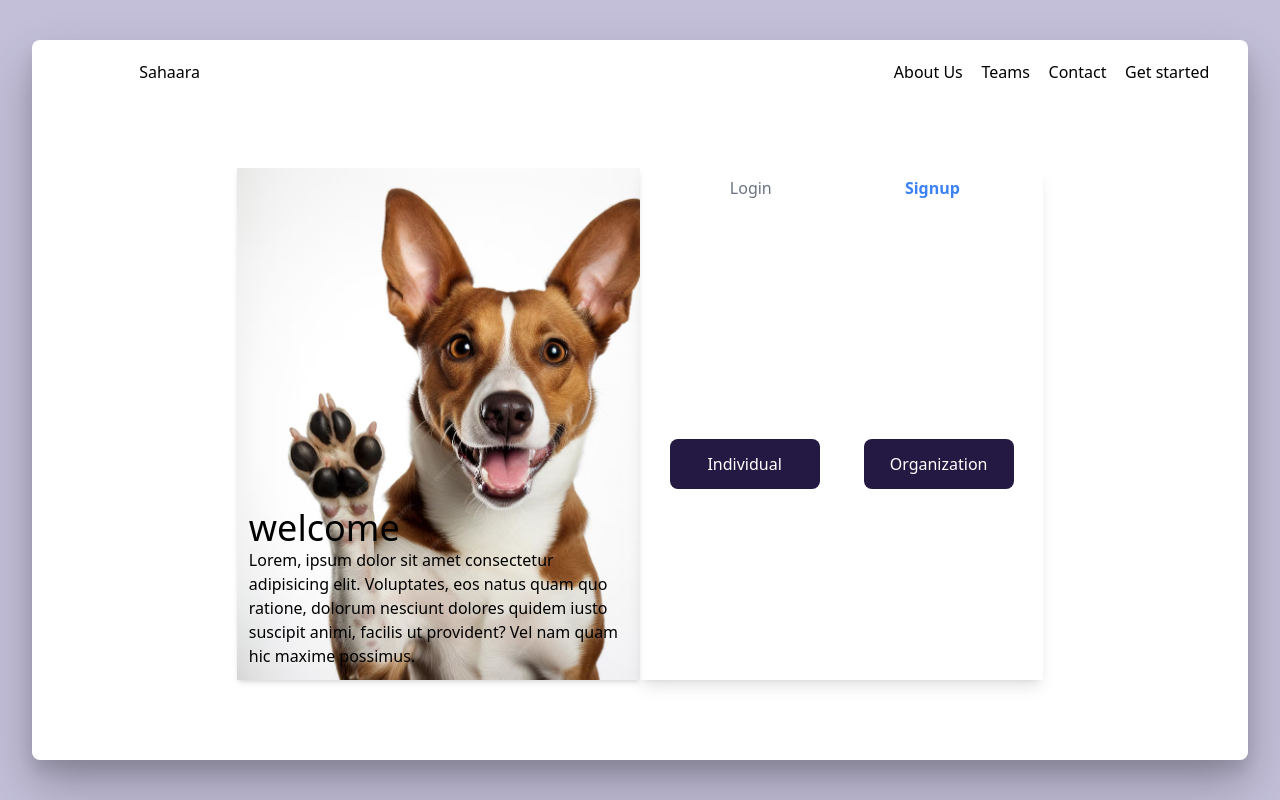
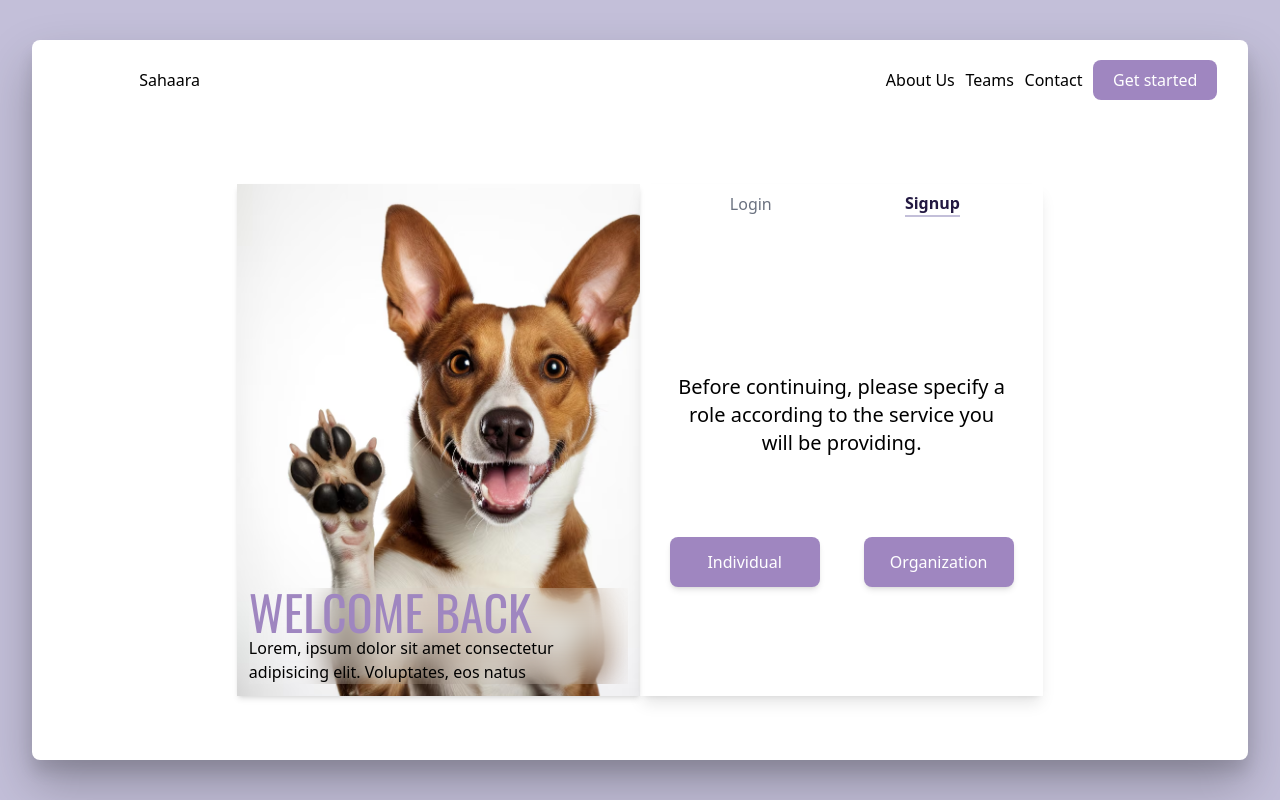
Before and after one commit to suminashrestha/Sahaara, a React (Vite) app in the folder frontend/: page /join/signup in a window 1280 px wide. Built offline with nearby package versions, Linux system fonts and the light colour scheme.

Commit message:
implement design

```diff
--- a/frontend/package.json
+++ b/frontend/package.json
@@ -12,6 +12,7 @@
   "dependencies": {
     "react": "^18.2.0",
     "react-dom": "^18.2.0",
+    "react-icons": "^5.2.1",
     "react-router": "^6.23.1",
     "react-router-dom": "^6.23.1",
     "zod": "^3.23.8"
--- a/frontend/src/components/Button.tsx
+++ b/frontend/src/components/Button.tsx
@@ -9,7 +9,7 @@ export default function Button({
 }) {
   return (
     <button
-      className={`bg-btnColor px-5 py-2 text-white rounded-lg ${className} hover: bg-btnHover`}
+      className={`bg-btnColor px-5 py-2 text-white rounded-lg ${className} hover:bg-btnHover` }
       onClick={onClick}
     >
       {children}
--- a/frontend/src/components/LandingNav.tsx
+++ b/frontend/src/components/LandingNav.tsx
@@ -1,4 +1,5 @@
-import { NavLink} from "react-router-dom";
+import { NavLink } from "react-router-dom";
+import Button from "./Button";
 export default function LandingNav() {
   return (
     <nav>
@@ -13,13 +14,15 @@ export default function LandingNav() {
             <NavLink to="/about">About Us</NavLink>
           </li>
           <li>
-            <NavLink  to="/teams">Teams</NavLink>
+            <NavLink to="/teams">Teams</NavLink>
           </li>
           <li>
-            <NavLink  to="/contact">Contact</NavLink>
+            <NavLink to="/contact">Contact</NavLink>
           </li>
           <li>
-            <NavLink  to="/join">Get started</NavLink>
+            <NavLink to="/join">
+              <Button>Get started</Button>
+            </NavLink>
           </li>
         </div>
       </ul>
--- a/frontend/src/components/Login.tsx
+++ b/frontend/src/components/Login.tsx
@@ -1,4 +1,5 @@
 import { useState } from "react";
+import {CiLogin} from "react-icons/ci";
 import Button from "./Button";
 import InputField from "./InputField";
 import { Link } from "react-router-dom";
@@ -7,12 +8,20 @@ function Login() {
   const [username, setUsername] = useState("");
   const [password, setPassword] = useState("");
 
-
   return (
-    <form className="flex flex-col h-[100%] p-5 gap-6 justify-center">
-      <p>Welcome to Sahaara! </p>
-      <InputField placeholder="Enter username/email" type="text" value={username} onChange={(e)=>setUsername(e.target.value)}/>
-      <InputField placeholder="Enter Password" type="password" value={password} onChange={(e)=>setPassword(e.target.value)}/>
+    <form className="flex flex-col h-full px-5 gap-6 justify-center">
+      <InputField
+        placeholder="Enter username/email"
+        type="text"
+        value={username}
+        onChange={(e) => setUsername(e.target.value)}
+      />
+      <InputField
+        placeholder="Enter Password"
+        type="password"
+        value={password}
+        onChange={(e) => setPassword(e.target.value)}
+      />
       <ul className="flex ">
         <li className="flex w-[50%] gap-2 items-center">
           <input type="checkbox" className="rounded-lg h-5 w-5" />
@@ -22,7 +31,7 @@ function Login() {
           <Link to="/reset">Forgot password?</Link>
         </li>
       </ul>
-      <Button className="bg-green-500">Login</Button>
+      <Button>Login</Button>
     </form>
   );
 }
--- a/frontend/src/components/SignLoginNav.tsx
+++ b/frontend/src/components/SignLoginNav.tsx
@@ -1,23 +1,24 @@
 import { NavLink } from "react-router-dom";
-function SignLoginNav({status, setStatus}) {
+
+function SignLoginNav({ status, setStatus }) {
   return (
     <nav>
-      <ul className="flex w-[fit] justify-between h-[40px] items-center p-5">
-        <li className="w-[50%] flex justify-center" onClick={()=>setStatus("login")}>
+      <ul className="flex w-full justify-between h-[40px] items-center p-5">
+        <li className="flex-1 flex justify-center" onClick={() => setStatus("login")}>
           <NavLink
             to="login"
             className={({ isActive }) =>
-              isActive ? "text-blue-500 font-bold " : "text-gray-500"
+              isActive ? "text-btnHover font-bold border-b-2 border-primary" : "text-gray-500"
             }
           >
             Login
           </NavLink>
         </li>
-        <li className="flex justify-center w-[50%]"  onClick={()=>setStatus("signup")}>
+        <li className="flex-1 flex justify-center" onClick={() => setStatus("signup")}>
           <NavLink
             to="signup"
             className={({ isActive }) =>
-              isActive ? "text-blue-500 font-bold" : "text-black"
+              isActive ? "text-btnHover font-bold border-b-2 border-primary" : "text-gray-500"
             }
           >
             Signup
--- a/frontend/src/components/Signup.tsx
+++ b/frontend/src/components/Signup.tsx
@@ -1,6 +1,7 @@
 import { useEffect, useState } from "react";
 import Button from "./Button";
 import InputField from "./InputField";
+import { IoArrowBackCircleSharp } from "react-icons/io5";
 import { formSchema } from "../validators/signupValidators";
 
 function Signup() {
@@ -9,29 +10,46 @@ function Signup() {
   const [password, setPassword] = useState("");
   const [userMode, setUserMode] = useState("");
 
+  function handleBack() {
+    setUserMode("");
+  }
+
   return (
     <>
       {userMode === "" && (
-        <div className="flex h-[100%] w-[100%] items-center justify-center gap-11">
+        <div className="flex flex-col items-center justify-center gap-20 h-full p-9">
+          <p className="text-xl text-center">
+            Before continuing, please specify a role according to the service
+            you will be providing.
+          </p>
+          <div className="flex items-center justify-center gap-11">
             <Button
               onClick={() => setUserMode("individual")}
-              className="h-[50px] w-[150px] px-3 py-2"
+              className="h-[50px] w-[150px] px-3 py-2 shadow-md"
             >
               Individual
             </Button>
             <Button
               onClick={() => setUserMode("organization")}
-              className="h-[50px] w-[150px] px-3 py-2"
+              className="h-[50px] w-[150px] px-3 py-2 shadow-md"
             >
               Organization
             </Button>
+          </div>
         </div>
       )}
 
       {userMode && (
         <form className="flex flex-col h-[100%] p-5 gap-5 justify-center">
+          <button onClick={handleBack}>
+            <IoArrowBackCircleSharp size={30} />
+          </button>
           <InputField
-            placeholder={userMode==="organization"? "Enter name": "Enter username"}
+            placeholder={
+              userMode === "organization"
+                ? "Enter Organization name"
+                : "Enter username"
+            }
             type="text"
             value={username}
             onChange={(e) => setUsername(e.target.value)}
@@ -51,7 +69,7 @@ function Signup() {
             onChange={(e) => setPassword(e.target.value)}
           />
 
-          <Button className="bg-green-500">Signup</Button>
+          <Button>Signup</Button>
         </form>
       )}
     </>
--- a/frontend/src/components/SignupLoginSidebar.tsx
+++ b/frontend/src/components/SignupLoginSidebar.tsx
@@ -1,18 +1,23 @@
-function SignupLoginSidebar({ status }) {
+function SignupLoginSidebar({ status }: { status: string }) {
   return (
     <div className=" h-[80%] w-[40%] shadow-md bg-cover bg-[url('/dog.avif')] flex flex-col-reverse items-center p-3">
       {status === "login" && (
-        <div>
-          <h2 className="text-4xl">welcome</h2>
+        <div className="backdrop-blur-lg w-full">
+          <h2 className="text-5xl font-Oswald text-btnColor">WELCOME BACK</h2>
           <p>
             Lorem, ipsum dolor sit amet consectetur adipisicing elit.
-            Voluptates, eos natus quam quo ratione, dolorum nesciunt dolores
-            quidem iusto suscipit animi, facilis ut provident? Vel nam quam hic
-            maxime possimus.
+            Voluptates, eos natus
           </p>
         </div>
       )}
-      {status === "signup" && <h2>shdknf</h2>}
+      {status === "signup" && (
+        <div className="backdrop-blur-lg w-full">
+          <h2 className="text-5xl font-Oswald text-btnColor">BE A SAAHARA</h2>
+          <p>
+            By registering
+          </p>
+        </div>
+      )}
     </div>
   );
 }
--- a/frontend/src/index.css
+++ b/frontend/src/index.css
@@ -1,3 +1,4 @@
+@import url('https://fonts.googleapis.com/css2?family=Oswald:wght@200..700&display=swap');
 @tailwind base;
 @tailwind components;
 @tailwind utilities;
--- a/frontend/tailwind.config.js
+++ b/frontend/tailwind.config.js
@@ -1,6 +1,5 @@
 /** @type {import('tailwindcss').Config} */
 export default {
-  content: ["./index.html", "./src/**/*.{js,ts,jsx,tsx}"],
   content: ["./index.html", "./src/**/*.{js,ts,jsx,tsx}"],
   theme: {
     extend: {
@@ -9,6 +8,9 @@ export default {
         btnColor: "#9f86c0",
         btnHover: "#231942",
         // secondary: ,
+      },
+      fontFamily: {
+        "Oswald": ["Oswald", "sans-serif"]
       },
       boxShadow: {
         "floating-light":
```
Also changed, not shown: 1 other file (tests, documents, lock files or other folders).
